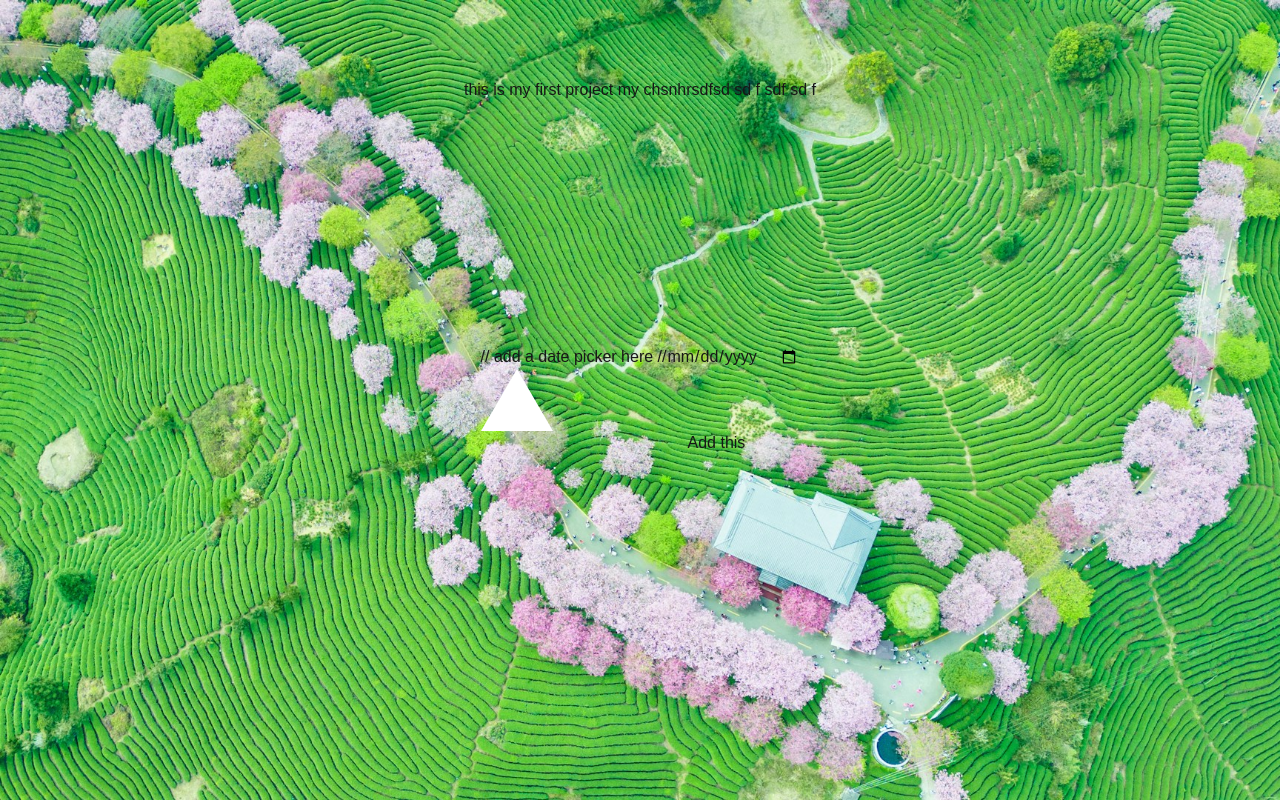
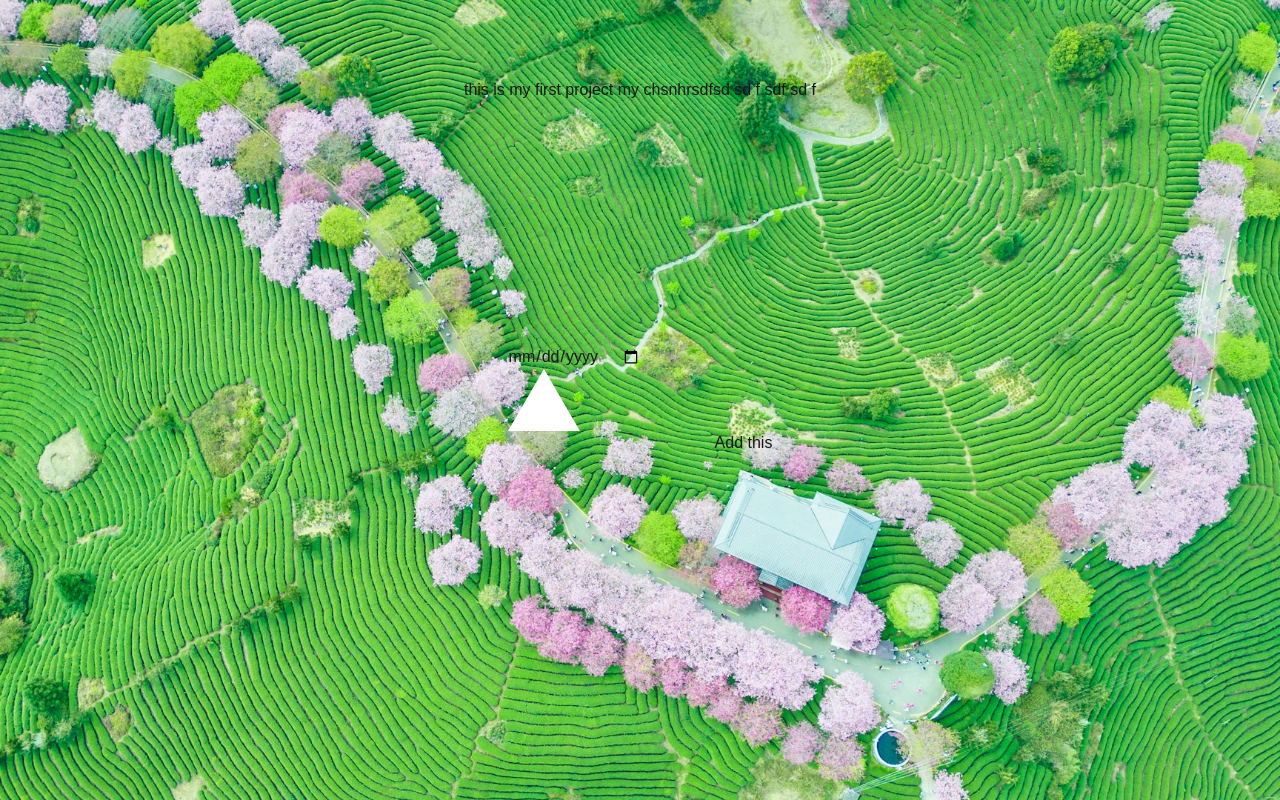
Before and after one commit to karankn04/myaiproject, a Next.js app: page / in a window 1280 px wide. Built offline with nearby package versions, Linux system fonts and the light colour scheme.

Commit message:
remove commented date picker placeholder from Home component

```diff
--- a/pages/index.tsx
+++ b/pages/index.tsx
@@ -13,8 +13,6 @@ export default function Home() {
       this is my first project my chsnhrsdfsd sd f sdf sd f
       <div>
 
-        // add a date picker here
-        //
         <input type="date" />
         <Image src="/vercel.svg" alt="Vercel Logo" width={72} height={16} />
      <input type="text" />
```
